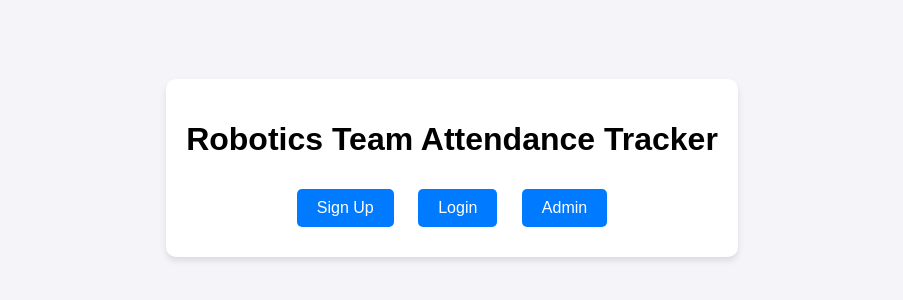
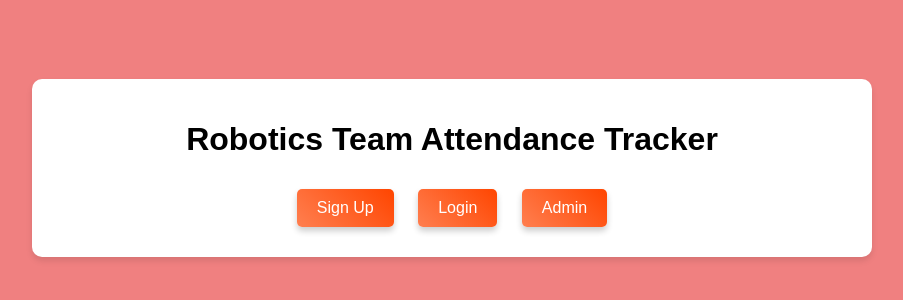
Before and after one commit to IanKal/1fileattendnacetest, a plain HTML site: page file.html in a window 1280 px wide. Shown: the part 232-532 px from the top of the page, without its empty margins (188-1091 px from the left). Drawn offline with Linux system fonts and the light colour scheme.

Commit message:
Update file.html

```diff
--- a/file.html
+++ b/file.html
@@ -14,7 +14,7 @@
             align-items: center;
             justify-content: center;
             min-height: 100vh;
-            background-color: #f4f4f9;
+            background-color: #f08080;
         }
         .container {
             text-align: center;
@@ -22,19 +22,24 @@
             padding: 20px;
             border-radius: 10px;
             box-shadow: 0 4px 6px rgba(0, 0, 0, 0.1);
+            width: 90%;
+            max-width: 800px;
         }
         button {
             margin: 10px;
             padding: 10px 20px;
             border: none;
             border-radius: 5px;
-            background: #007bff;
+            background: linear-gradient(45deg, #ff7f50, #ff4500);
             color: white;
             cursor: pointer;
             font-size: 16px;
+            transition: transform 0.2s, box-shadow 0.2s;
+            box-shadow: 0 4px 6px rgba(0, 0, 0, 0.2);
         }
         button:hover {
-            background: #0056b3;
+            transform: translateY(-2px);
+            box-shadow: 0 6px 8px rgba(0, 0, 0, 0.3);
         }
         input, textarea {
             width: 100%;
```
